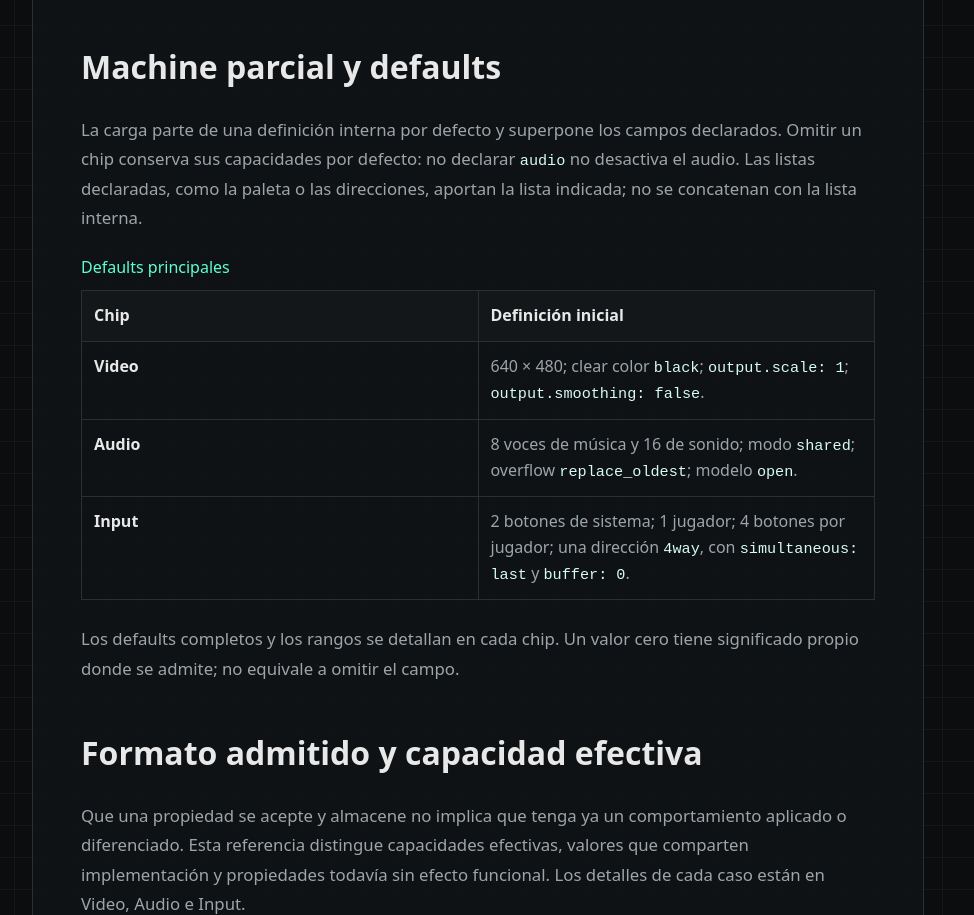
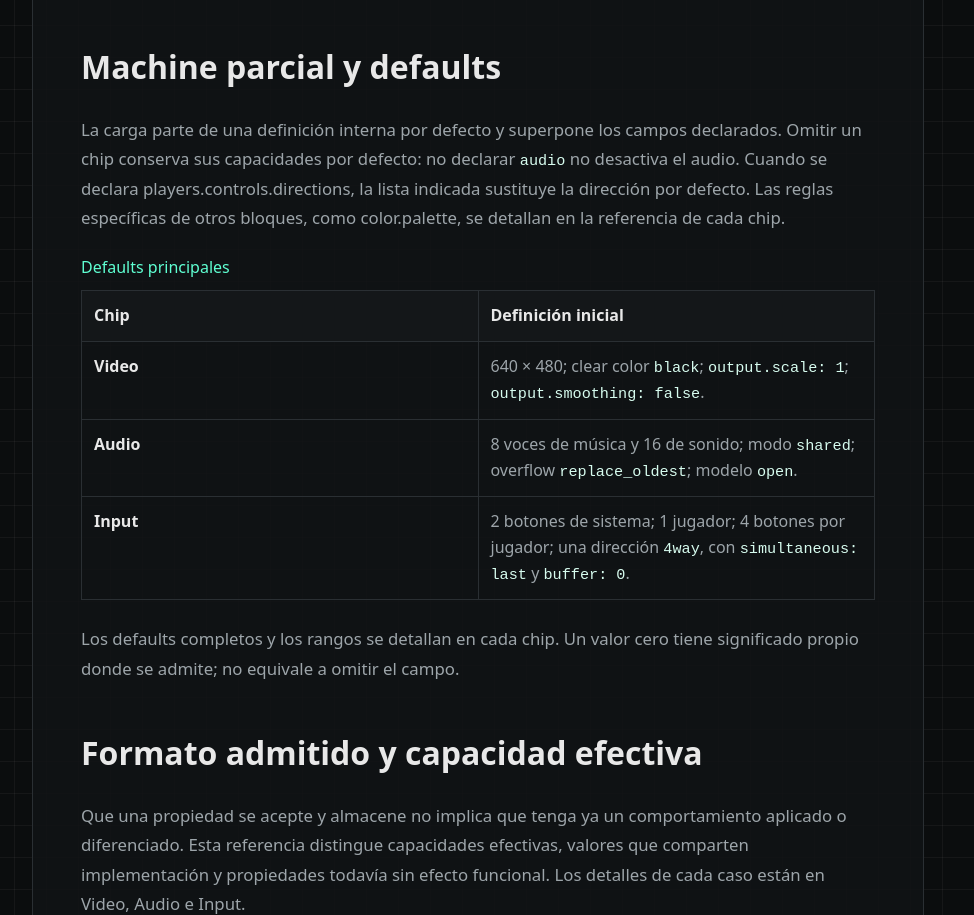
Before and after one commit to FLXForge/FLXEngine, a plain HTML site: page docs/html/es/machine/index.html in a window 1280 px wide. Shown: the part 3047-3962 px from the top of the page, without its empty margins (306-1280 px from the left). Drawn offline with Linux system fonts and the light colour scheme; files that its build step writes are made by us from their sources.

Commit message:
audit html machine

```diff
--- a/docs/html/es/machine/index.html
+++ b/docs/html/es/machine/index.html
@@ -108,7 +108,7 @@ La Machine declara qué puede hacer el mundo.</code></pre>
 </div>
 <p>El archivo externo debe contener un mapa con la raíz del chip correspondiente: <code>video:</code>, <code>audio:</code> o <code>input:</code>. Puede mezclar chips inline y externos en una misma Machine.</p>
 <h2 id="defaults">Machine parcial y defaults</h2>
-<p>La carga parte de una definición interna por defecto y superpone los campos declarados. Omitir un chip conserva sus capacidades por defecto: no declarar <code>audio</code> no desactiva el audio. Las listas declaradas, como la paleta o las direcciones, aportan la lista indicada; no se concatenan con la lista interna.</p>
+<p>La carga parte de una definición interna por defecto y superpone los campos declarados. Omitir un chip conserva sus capacidades por defecto: no declarar <code>audio</code> no desactiva el audio. Cuando se declara players.controls.directions, la lista indicada sustituye la dirección por defecto. Las reglas específicas de otros bloques, como color.palette, se detallan en la referencia de cada chip.</p>
 <table>
 <caption>Defaults principales</caption>
 <thead><tr><th scope="col">Chip</th><th scope="col">Definición inicial</th></tr></thead>
```
